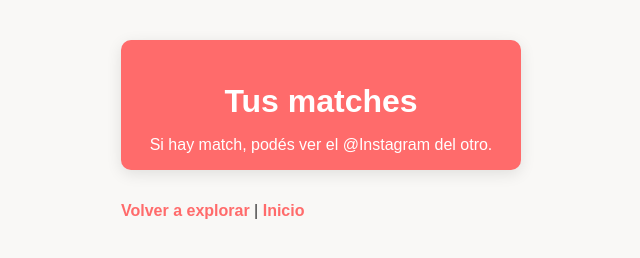
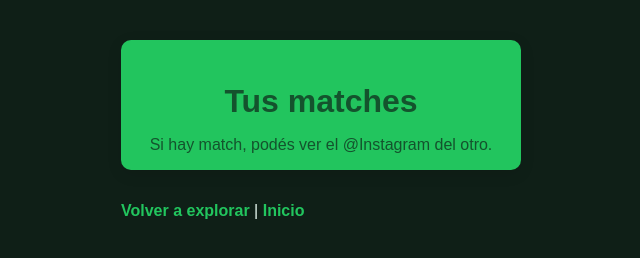
Before and after one commit to scry3/facultadMatchBack, a plain HTML site: page frontend/public/match.html in a window 1280 px wide. Shown: the whole page, without its empty margins (319-959 px from the left). Drawn offline with Linux system fonts and the light colour scheme; no server answers.

Commit message:
Update estilosMatch.css

```diff
--- a/frontend/public/estilosMatch.css
+++ b/frontend/public/estilosMatch.css
@@ -3,13 +3,12 @@
    =========================================== */
 
 :root {
-    --color-fondo: #F9F8F6;       /* Fondo general blanco cálido */
-    --color-primario: #FF6B6B;    /* Botones y acentos principales */
-    --color-secundario: #FFA07A;  /* Hover, subtítulos y detalles */
-    --color-texto: #333333;       /* Texto principal */
-    --color-blanco: #ffffff;      /* Blanco puro para tarjetas y contenedores */
+    --color-fondo: #0F1F17;       /* Fondo general verde muy oscuro */
+    --color-primario: #22C55E;    /* Botones y acentos principales */
+    --color-secundario: #4ADE80;  /* Hover, subtítulos y detalles */
+    --color-texto: #ECFDF5;       /* Texto principal */
+    --color-blanco: #14532D;      /* Tarjetas y contenedores */
 }
-
 
 /* ===========================================
    BODY Y LAYOUT PRINCIPAL MATCHES
```
